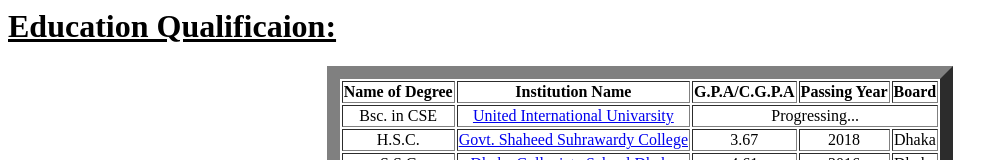
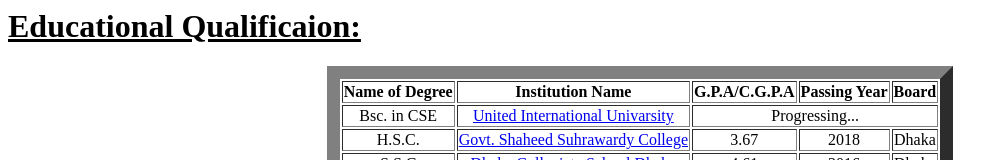
Before and after one commit to akashkarmaker/.github.io, a plain HTML site: page edu.html in a window 1280 px wide. Shown: the top 160 px of the page, without its empty margins (0-1008 px from the left). Drawn offline with Linux system fonts and the light colour scheme.

Commit message:
Update edu.html

```diff
--- a/edu.html
+++ b/edu.html
@@ -3,7 +3,7 @@
 		<title>Welcome to MY CV</title>
 	</head>
 	<body size="5">
-		<p><b><h1><u>Education Qualificaion:</u></h1></b></p>
+		<p><b><h1><u>Educational Qualificaion:</u></h1></b></p>
 	<center>
 		<table border="13">
 			<tr align="center">
```
